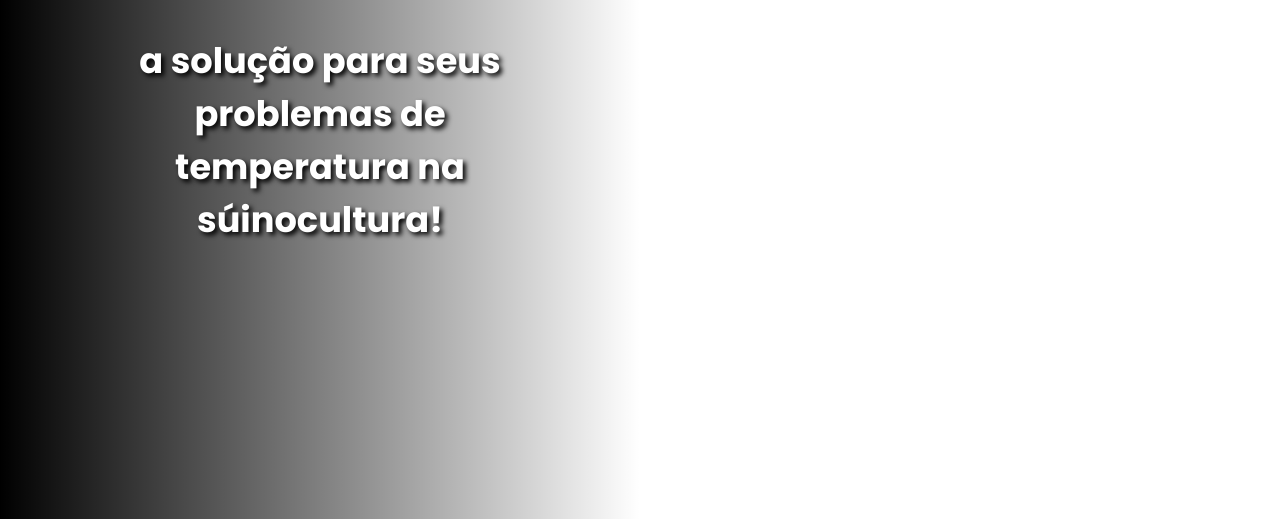
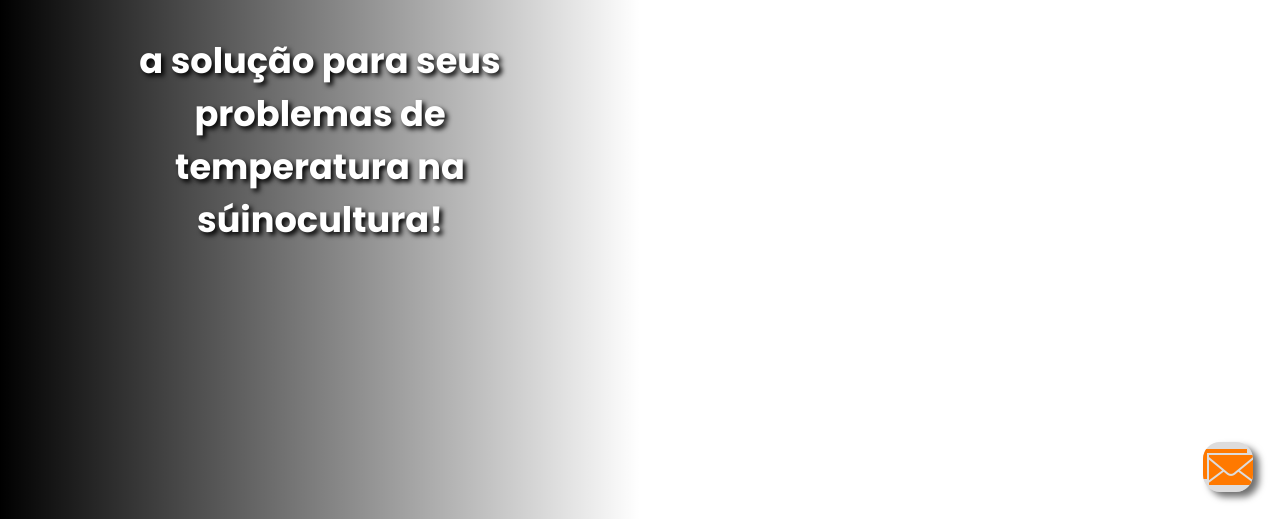
Before and after one commit to PigTech-Inc/PigTech, a plain HTML site: page public/index.html in a window 1280 px wide. Shown: the part 278-797 px from the top of the page. Drawn offline with Linux system fonts and the light colour scheme.

Commit message:
Implementação da Api Help Desk

```diff
--- a/public/index.html
+++ b/public/index.html
@@ -8,6 +8,7 @@
     <link rel="stylesheet" href="style.css" />
   </head>
   <body>
+    <a href="https://pigtech.on.spiceworks.com/portal" target="_blank"><img class="help" src="midia/icons8-mensagens-de-grupo-50.png" title="Fale Conosco!"></a>
     <div class="header">
       <div class="container_header">
         <h1><a href="index.html">PigTech</a></h1>
--- a/public/style.css
+++ b/public/style.css
@@ -337,120 +337,21 @@ transition: 0.5s;
     color: #ff552a;
 }
 
-
-/* .card{
-    color: white;
-    display: flex;
-    flex-direction: column;
-    align-items: center;
-    font-size: 15px;
-    height: 100%;
-} */
-
-/* .card h2{
-    font-size: 40px;
-    font-weight: bolder;
-    text-shadow: black 3px 3px 5px;
-    margin-top: 3%;
+.help {
+position: fixed;
+z-index: 11;
+margin-left: 94vw;
+border-radius: 17px;
+box-shadow: 6px 5px 7px rgba(0, 0, 0, 0.568);
+margin-top: 90vh;
+background-color: rgba(112, 111, 111, 0.24);
+transition: 0.4s;
 }
 
-.form-box{
-    display: flex;
-    flex-direction: column;
-    width: 30%;
-    margin-top: 3%;
-    margin-bottom: 15px;
-    background-color: #3A3636;
-    font-family: 'Poppins';
-    font-size: 16px;
-    box-shadow: black 0px 7px 15px;
-    border-radius: 10px;
+.help:hover {
+height: 55px;
+background-color: rgba(228, 224, 224, 0.39);
 }
-
-.form-box h4{
-    color: white;
-    font-size: 2.5vh;
-    margin: 10px;
-    margin-left: 1.6vw;
-}
-
-.form-box input{
-    align-self: center;
-    width: 90%;
-    height: 5vh;
-    border-radius: 5px;
-    transition: 0.5s;
-    padding-left: 1vw;
-}
-
-.form-box input:hover{
-    box-shadow: rgb(0, 0, 0) 0px 3px 15px;
-}
-
-.form-box input:focus{
-    border: #ff552a 1px solid;
-}
-
-.btns{
-    display: flex;
-    flex-direction: column;
-    align-items: center;
-}
-.btns .btn1{
-    width: 60%;
-    height: 6vh;
-    font-size: larger;
-    color: white;
-    font-weight: 500;
-    background-color: #ff552a;
-    border-radius: 10px;
-    border: 0;
-    align-self: center;
-    transition: 0.5s;
-    cursor: pointer;
-    margin-top: 3vh;
-    margin-bottom: 2vh;
-}
-
-.btns a .btn1{
-    height: 6vh;
-    font-size: larger;
-    color: white;
-    font-weight: 500;
-    background-color: #ff552a;
-    border-radius: 10px;
-    border: 0;
-    align-self: center;
-    transition: 0.5s;
-    cursor: pointer;
-    margin-top: 3vh;
-    margin-bottom: 2vh;
-}
-
-.btn1:hover{
-    box-shadow: black 0px 3px 15px;
-}
-
-.btns p{
-    color: rgb(255, 255, 255);
-    font-weight: bold;
-    font-size: large;
-}
-
-.btns a{
-    color: #ff552a;
-    text-decoration: none;
-    font-size: large;
-    margin-bottom: 2vh;
-}
-
-.btns a:hover{
-    font-weight: bolder;
-} */
-
-/* -----------------------------------------------------------
- TEXTOS DA INDEX.HTML
------------------------------------------------------------*/
 
 .main{
     width: 100%;
```
Also changed, not shown: public/cadastro.html (+1 -0 lines), public/calculadora.html (+1 -0 lines), public/dashboard.html (+1 -0 lines), public/login.html (+1 -0 lines), public/midia/icons8-mensagens-de-grupo-50.png (added).
